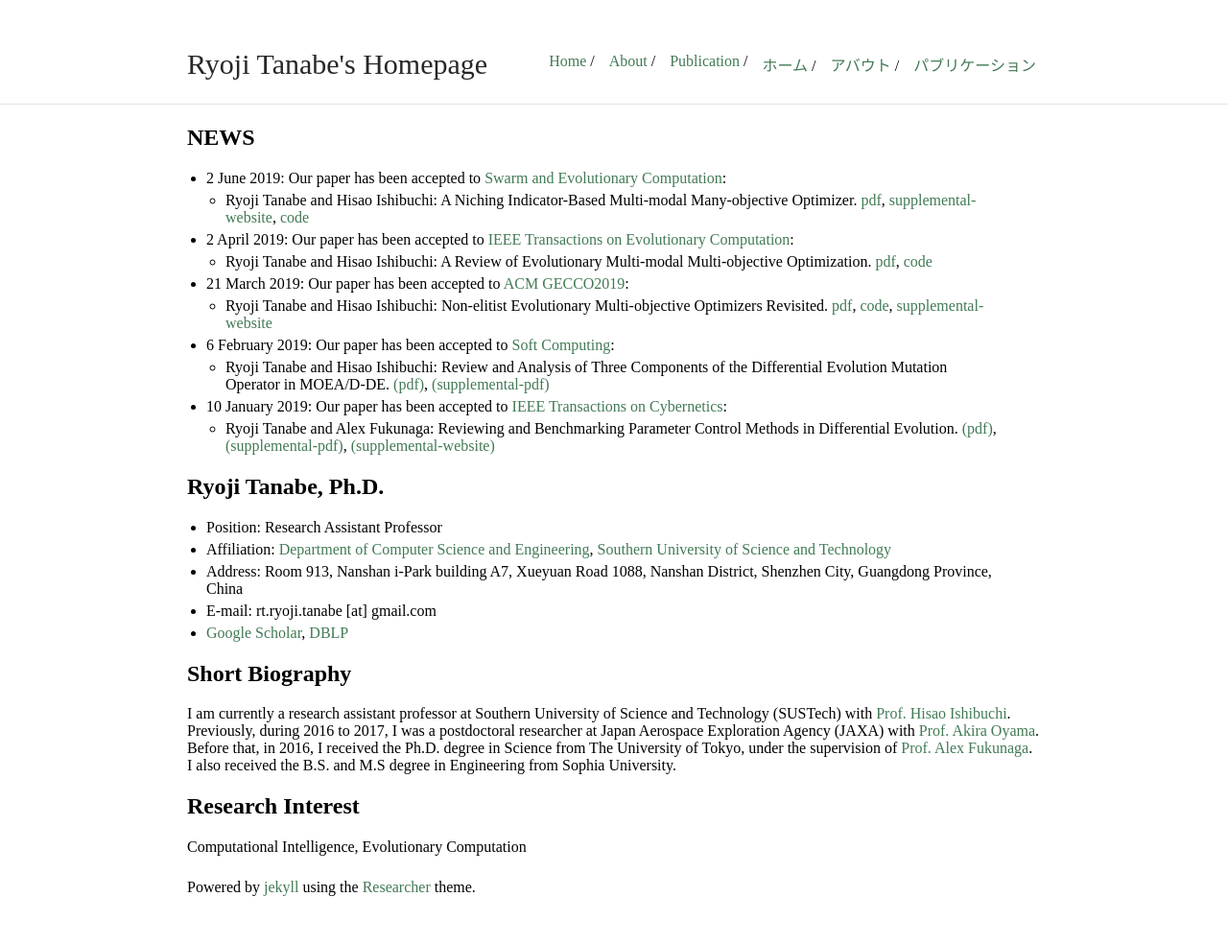
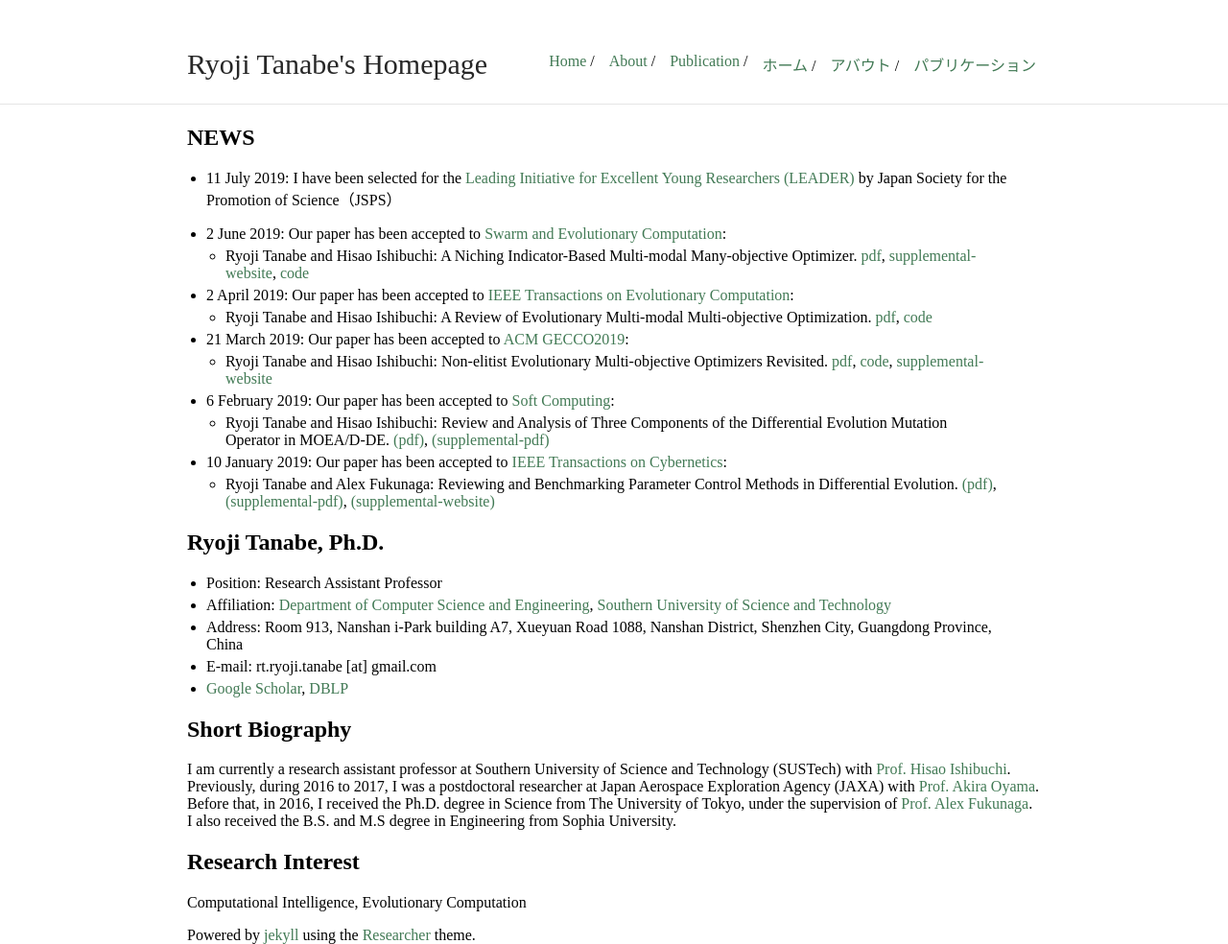
Before and after one commit to ryojitanabe/ryojitanabe.github.io, a Jekyll site: the page built from index.md, in a window 1280 px wide. Shown: the whole page at 96% size. Built offline with Jekyll 4.4.1, drawn with Linux system fonts in a browser that asks for light colours; before the commit the page ends 934 px from its top, so only the background shows below that.

```diff
--- a/index.md
+++ b/index.md
@@ -5,6 +5,8 @@ title: Ryoji Tanabe's Homepage
 
 
 ## NEWS
+
+* 11 July 2019: I have been selected for the [Leading Initiative for Excellent Young Researchers (LEADER)](https://www.jsps.go.jp/english/index.html) by Japan Society for the Promotion of Science（JSPS）
 
 * 2 June 2019: Our paper has been accepted to [Swarm and Evolutionary Computation](https://www.journals.elsevier.com/swarm-and-evolutionary-computation):
     * Ryoji Tanabe and Hisao Ishibuchi: A Niching Indicator-Based Multi-modal Many-objective Optimizer. [pdf](pdf/ti-swevo2019.pdf), [supplemental-website](https://sites.google.com/view/nimmopt/), [code](https://drive.google.com/open?id=1Qs12RjqpNLbk0nr1gvnkiA7N-Yiq51YK)
```
Also changed, not shown: index-j.md (+2 -0 lines).
